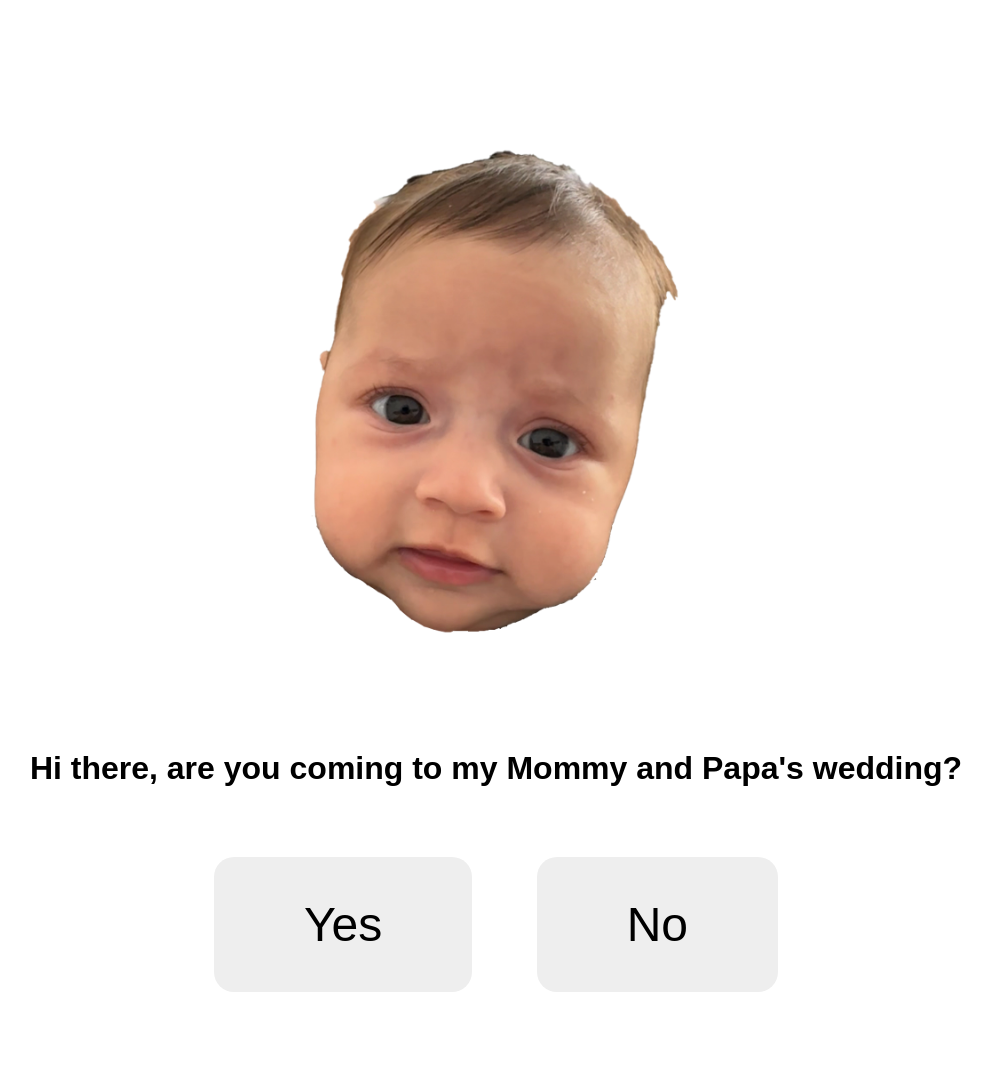
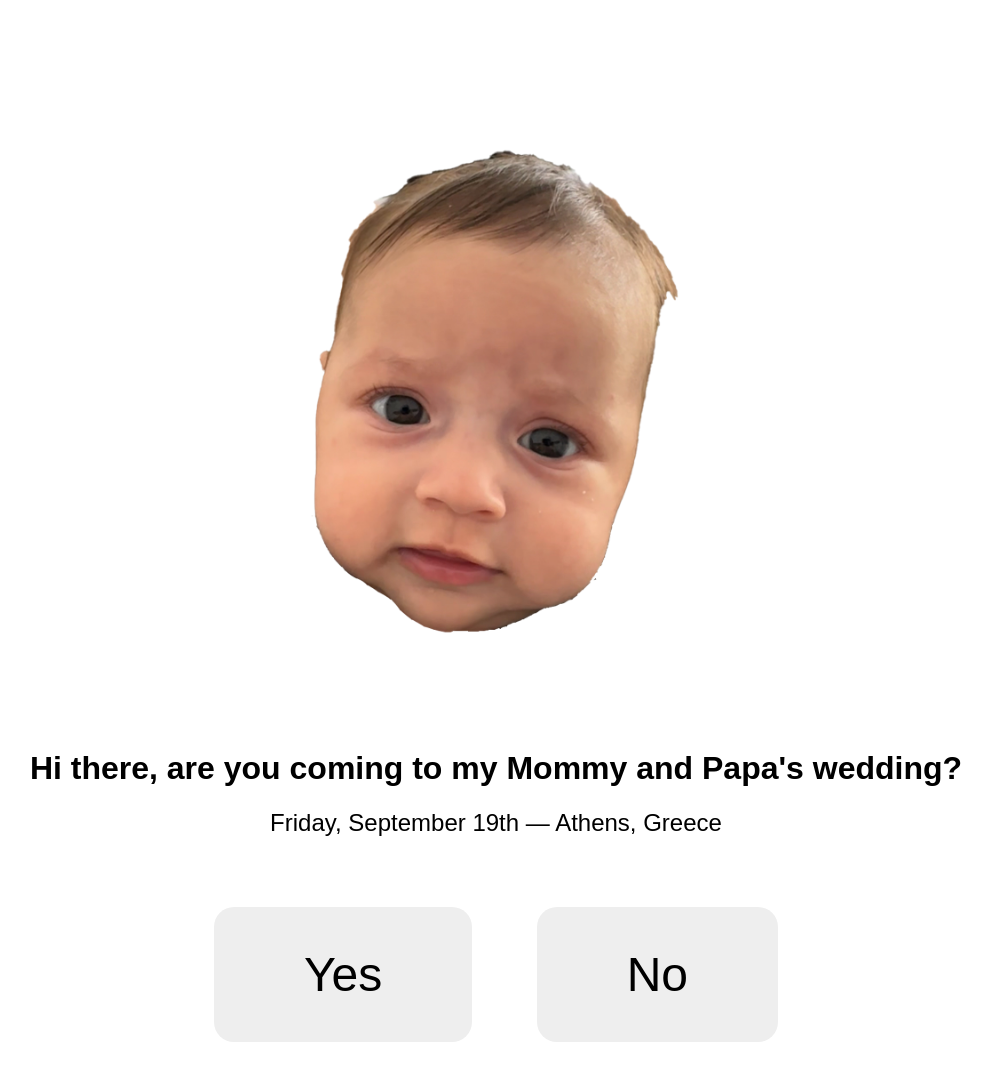
Before and after one commit to stefanosii/Wedding-, a plain HTML site: page index.html in a window 1280 px wide. Shown: the whole page, without its empty margins (144-1136 px from the left). Before the commit the page ends 1030 px from the top, so only its background shows below. Drawn offline with Linux system fonts and the light colour scheme.

Commit message:
Add files via upload

```diff
--- a/index.html
+++ b/index.html
@@ -60,6 +60,10 @@
   <img id="baby-img" src="baby-neutral.png" alt="Baby asking you">
 
   <h1>Hi <span id="guest-name"></span>, are you coming to my Mommy and Papa's wedding?</h1>
+
+  <p style="font-size:24px; margin-top:10px;">
+    Friday, September 19th — Athens, Greece
+  </p>
 
   <div class="buttons">
     <button id="yes-btn">Yes</button>
```
